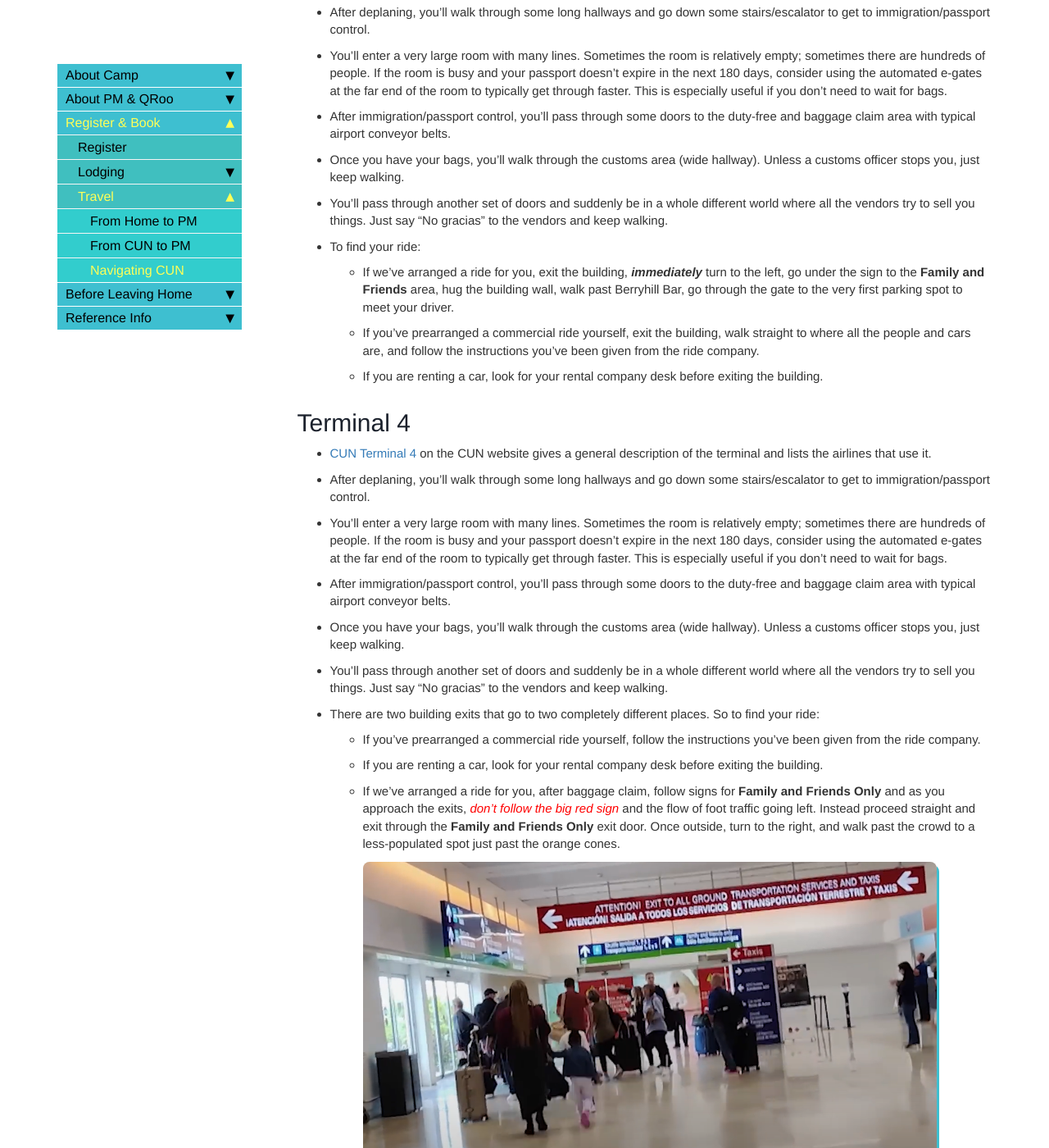
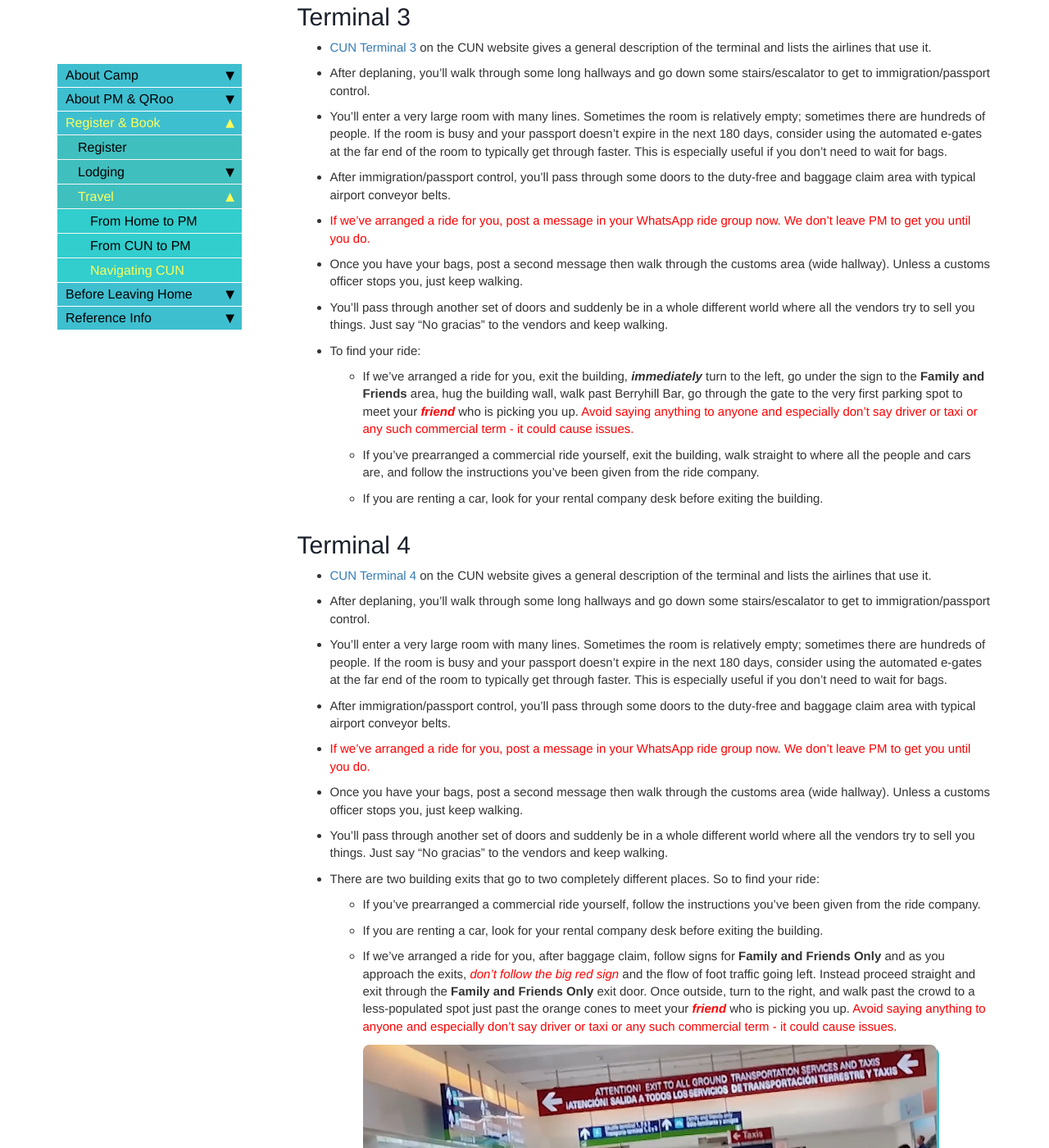
Before and after one commit to davewalker60/pmdup, a Jekyll site: the page built from pages/navigating-cun.md, in a window 1280 px wide and 1400 px high, scrolled down 859 px. Shown: the whole window at 82% size. Built offline with Jekyll 4.4.1, drawn with Linux system fonts in a browser that asks for light colours; comment, search, counter and statistics services are not loaded; some of the changed text lies outside the part shown.

Commit message:
post message for ride

```diff
--- a/pages/navigating-cun.md
+++ b/pages/navigating-cun.md
@@ -17,9 +17,10 @@ Once you've passed through the customs doors, you need to navigate your way thro
 # Terminal 2
 * [CUN Terminal 2](https://www.cancunairport.com/terminal-2.html){:target="_blank"} on the CUN website gives a general description of the terminal and lists the airlines that use it.
 * For domestic flights (coming from elsewhere in Mexico), there is no immigration/passport control or customs.
+* <span style="color:red">If we've arranged a ride for you, post a message in your WhatsApp ride group now. We don't leave PM to get you until you do.</span>
 * Proceed directly to baggage claim.
 * To find your ride:
-  * If we've arranged a ride for you, exit the building, locate door 6, and walk across the passenger pickup area toward the little park/grassy area to meet your driver.
+  * If we've arranged a ride for you, exit the building, locate door 6, and walk across the passenger pickup area toward the little park/grassy area to meet your <span style="color:red">***friend***</span> who is picking you up. <span style="color:red">Avoid saying anything to anyone and especially don't say driver or taxi or any such commercial term - it could cause issues.</span>
   * If you've prearranged a commercial ride yourself, follow the instructions you've been given from the ride company.
   * If you are renting a car, look for your rental company desk before exiting the building.
 
@@ -28,10 +29,11 @@ Once you've passed through the customs doors, you need to navigate your way thro
 * After deplaning, you'll walk through some long hallways and go down some stairs/escalator to get to immigration/passport control.
 * You'll enter a very large room with many lines. Sometimes the room is relatively empty; sometimes there are hundreds of people. If the room is busy and your passport doesn't expire in the next 180 days, consider using the automated e-gates at the far end of the room to typically get through faster. This is especially useful if you don't need to wait for bags.
 * After immigration/passport control, you'll pass through some doors to the duty-free and baggage claim area with typical airport conveyor belts.
-* Once you have your bags, you'll walk through the customs area (wide hallway). Unless a customs officer stops you, just keep walking.
+* <span style="color:red">If we've arranged a ride for you, post a message in your WhatsApp ride group now. We don't leave PM to get you until you do.</span>
+* Once you have your bags, post a second message then walk through the customs area (wide hallway). Unless a customs officer stops you, just keep walking.
 * You'll pass through another set of doors and suddenly be in a whole different world where all the vendors try to sell you things. Just say "No gracias" to the vendors and keep walking.
 * To find your ride:
-  * If we've arranged a ride for you, exit the building, ***immediately*** turn to the left, go under the sign to the **Family and Friends** area, hug the building wall, walk past Berryhill Bar, go through the gate to the very first parking spot to meet your driver.
+  * If we've arranged a ride for you, exit the building, ***immediately*** turn to the left, go under the sign to the **Family and Friends** area, hug the building wall, walk past Berryhill Bar, go through the gate to the very first parking spot to meet your <span style="color:red">***friend***</span> who is picking you up. <span style="color:red">Avoid saying anything to anyone and especially don't say driver or taxi or any such commercial term - it could cause issues.</span>
   * If you've prearranged a commercial ride yourself, exit the building, walk straight to where all the people and cars are, and follow the instructions you've been given from the ride company.
   * If you are renting a car, look for your rental company desk before exiting the building.
 
@@ -40,12 +42,13 @@ Once you've passed through the customs doors, you need to navigate your way thro
 * After deplaning, you'll walk through some long hallways and go down some stairs/escalator to get to immigration/passport control.
 * You'll enter a very large room with many lines. Sometimes the room is relatively empty; sometimes there are hundreds of people. If the room is busy and your passport doesn't expire in the next 180 days, consider using the automated e-gates at the far end of the room to typically get through faster. This is especially useful if you don't need to wait for bags.
 * After immigration/passport control, you'll pass through some doors to the duty-free and baggage claim area with typical airport conveyor belts.
-* Once you have your bags, you'll walk through the customs area (wide hallway). Unless a customs officer stops you, just keep walking.
+* <span style="color:red">If we've arranged a ride for you, post a message in your WhatsApp ride group now. We don't leave PM to get you until you do.</span>
+* Once you have your bags, post a second message then walk through the customs area (wide hallway). Unless a customs officer stops you, just keep walking.
 * You'll pass through another set of doors and suddenly be in a whole different world where all the vendors try to sell you things. Just say "No gracias" to the vendors and keep walking.
 * There are two building exits that go to two completely different places. So to find your ride:
   * If you've prearranged a commercial ride yourself, follow the instructions you've been given from the ride company.
   * If you are renting a car, look for your rental company desk before exiting the building.
-  * If we've arranged a ride for you, after baggage claim, follow signs for **Family and Friends Only** and as you approach the exits, <span style="color:red">*don't follow the big red sign*</span> and the flow of foot traffic going left. Instead proceed straight and exit through the **Family and Friends Only** exit door. Once outside, turn to the right, and walk past the crowd to a less-populated spot just past the orange cones. ![Terminal 4 exit](../images/terminal_4_exit.png)
+  * If we've arranged a ride for you, after baggage claim, follow signs for **Family and Friends Only** and as you approach the exits, <span style="color:red">*don't follow the big red sign*</span> and the flow of foot traffic going left. Instead proceed straight and exit through the **Family and Friends Only** exit door. Once outside, turn to the right, and walk past the crowd to a less-populated spot just past the orange cones to meet your <span style="color:red">***friend***</span> who is picking you up. <span style="color:red">Avoid saying anything to anyone and especially don't say driver or taxi or any such commercial term - it could cause issues.</span> ![Terminal 4 exit](../images/terminal_4_exit.png)
 
 # Meeting our drivers
 
```
